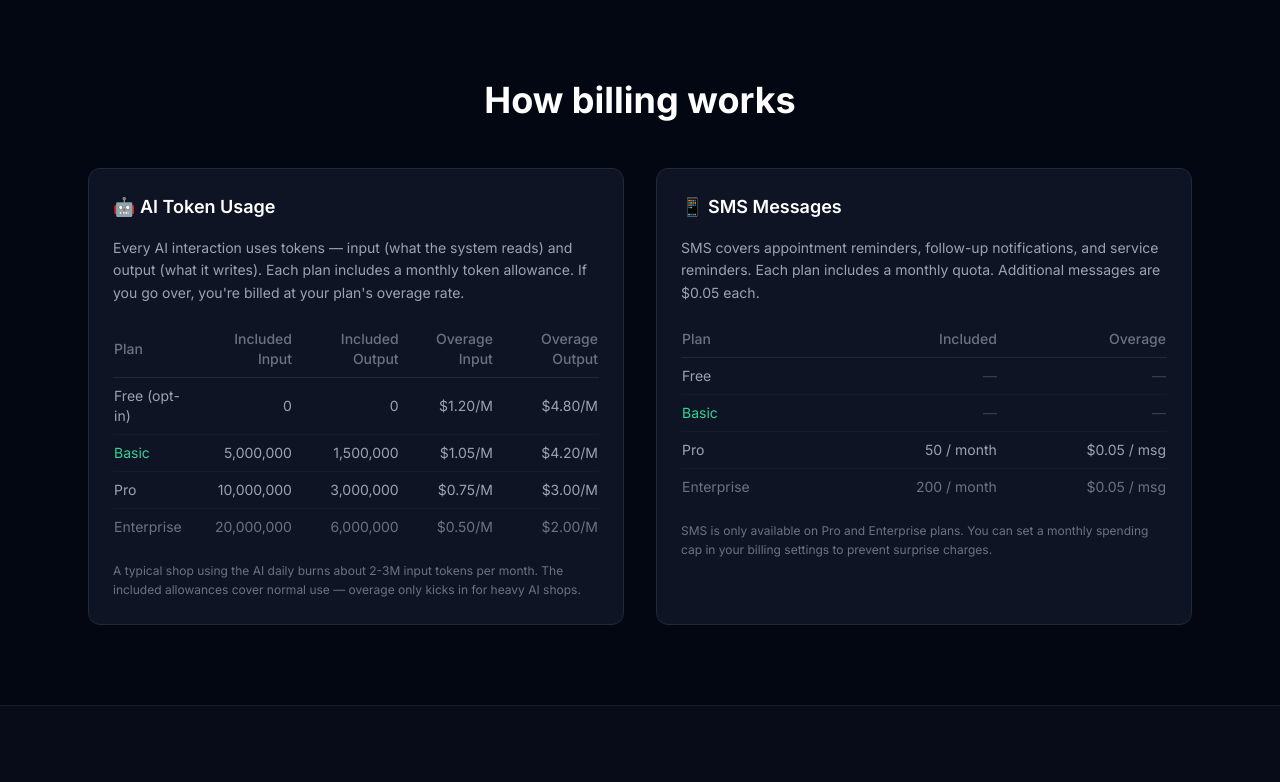
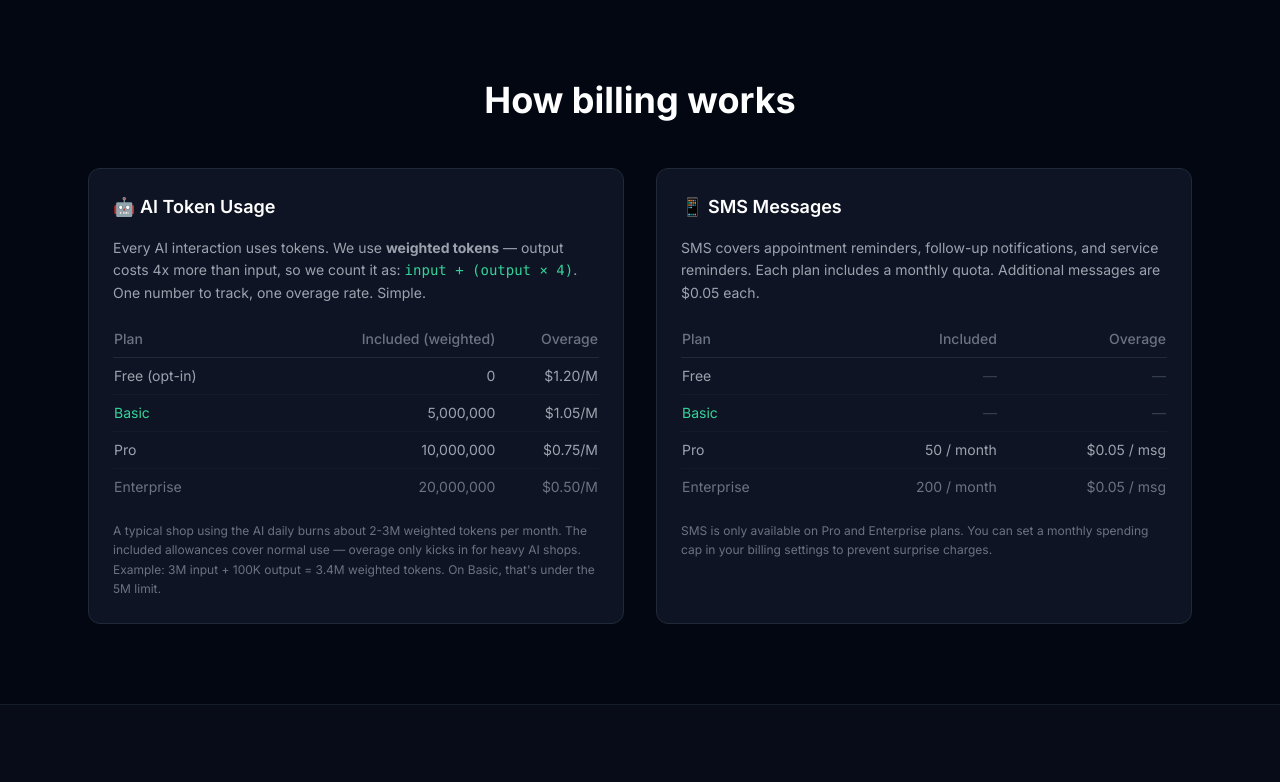
Before and after one commit to jwarner3412/automotai-landing, a plain HTML site: page pricing.html in a window 1280 px wide. Shown: the part 2781-3563 px from the top of the page. Drawn offline with nearby package versions, Linux system fonts and the light colour scheme.

Commit message:
feat: switch to weighted tokens — input + (output × 4), one number

```diff
--- a/pricing.html
+++ b/pricing.html
@@ -346,9 +346,9 @@
             <tr class="border-b border-gray-800/40">
               <td class="py-2.5 px-4">AI assistant</td>
               <td class="text-center py-2.5 px-4 text-xs text-gray-500">Opt-in, 0 tokens</td>
-              <td class="text-center py-2.5 px-4 text-emerald-400">5M / 1.5M tokens</td>
-              <td class="text-center py-2.5 px-4 text-emerald-400">10M / 3M tokens</td>
-              <td class="text-center py-2.5 px-4 text-gray-500">20M / 6M tokens</td>
+              <td class="text-center py-2.5 px-4 text-emerald-400">5M weighted</td>
+              <td class="text-center py-2.5 px-4 text-emerald-400">10M weighted</td>
+              <td class="text-center py-2.5 px-4 text-gray-500">20M weighted</td>
             </tr>
             <tr class="border-b border-gray-800/40">
               <td class="py-2.5 px-4">AI follow-up engine</td>
@@ -489,53 +489,43 @@
         <div class="rounded-xl border border-gray-800 bg-gray-900/80 p-6">
           <h3 class="text-lg font-semibold mb-4">🤖 AI Token Usage</h3>
           <p class="text-sm text-gray-400 leading-relaxed mb-4">
-            Every AI interaction uses tokens — input (what the system reads) and output (what it writes). Each plan includes a monthly token allowance. If you go over, you're billed at your plan's overage rate.
+            Every AI interaction uses tokens. We use <strong>weighted tokens</strong> — output costs 4x more than input, so we count it as: <code class="text-emerald-400">input + (output × 4)</code>. One number to track, one overage rate. Simple.
           </p>
           <div class="overflow-x-auto">
             <table class="w-full text-sm">
               <thead>
                 <tr class="border-b border-gray-800">
                   <th class="text-left py-2 text-gray-500 font-medium">Plan</th>
-                  <th class="text-right py-2 text-gray-500 font-medium">Included Input</th>
-                  <th class="text-right py-2 text-gray-500 font-medium">Included Output</th>
-                  <th class="text-right py-2 text-gray-500 font-medium">Overage Input</th>
-                  <th class="text-right py-2 text-gray-500 font-medium">Overage Output</th>
+                  <th class="text-right py-2 text-gray-500 font-medium">Included (weighted)</th>
+                  <th class="text-right py-2 text-gray-500 font-medium">Overage</th>
                 </tr>
               </thead>
               <tbody class="text-gray-400">
                 <tr class="border-b border-gray-800/40">
                   <td class="py-2">Free (opt-in)</td>
                   <td class="text-right py-2">0</td>
-                  <td class="text-right py-2">0</td>
                   <td class="text-right py-2">$1.20/M</td>
-                  <td class="text-right py-2">$4.80/M</td>
                 </tr>
                 <tr class="border-b border-gray-800/40">
                   <td class="py-2 text-emerald-400">Basic</td>
                   <td class="text-right py-2">5,000,000</td>
-                  <td class="text-right py-2">1,500,000</td>
                   <td class="text-right py-2">$1.05/M</td>
-                  <td class="text-right py-2">$4.20/M</td>
                 </tr>
                 <tr class="border-b border-gray-800/40">
                   <td class="py-2">Pro</td>
                   <td class="text-right py-2">10,000,000</td>
-                  <td class="text-right py-2">3,000,000</td>
                   <td class="text-right py-2">$0.75/M</td>
-                  <td class="text-right py-2">$3.00/M</td>
                 </tr>
                 <tr>
                   <td class="py-2 text-gray-500">Enterprise</td>
                   <td class="text-right py-2 text-gray-500">20,000,000</td>
-                  <td class="text-right py-2 text-gray-500">6,000,000</td>
                   <td class="text-right py-2 text-gray-500">$0.50/M</td>
-                  <td class="text-right py-2 text-gray-500">$2.00/M</td>
                 </tr>
               </tbody>
             </table>
           </div>
           <p class="text-xs text-gray-500 mt-4 leading-relaxed">
-            A typical shop using the AI daily burns about 2-3M input tokens per month. The included allowances cover normal use — overage only kicks in for heavy AI shops.
+            A typical shop using the AI daily burns about 2-3M weighted tokens per month. The included allowances cover normal use — overage only kicks in for heavy AI shops. Example: 3M input + 100K output = 3.4M weighted tokens. On Basic, that's under the 5M limit.
           </p>
         </div>
 
```
